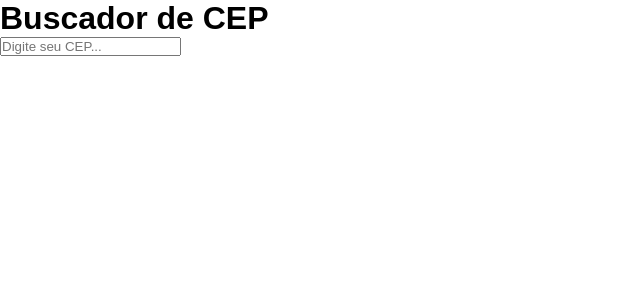
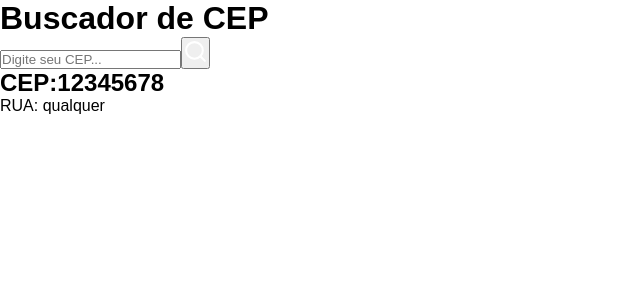
Before and after one commit to barbarassoares/buscaCEP, a React (Create React App) app: page / in a window 1280 px wide. Shown: the top 300 px of the page, without its empty margins (0-640 px from the left). Built offline with nearby package versions, Linux system fonts and the light colour scheme.

Commit message:
Update App.js

```diff
--- a/src/App.js
+++ b/src/App.js
@@ -1,14 +1,29 @@
-
+import { FiSearch } from 'react-icons/fi'
 function App() {
   return (
     <div className="Conteiner">
-      <h1 className="Title"> Buscador de CEP</h1>
+      <h1 className="Title">
+      Buscador de CEP</h1>
 
       <div className="ConteinerInput">
       <input type="text"
       placeholder="Digite seu CEP..."
       />
+
+    <button className="buttonSearch">
+    <FiSearch
+    size={25}
+    color="#FFF"/>
+    </button>
+
       </div>
+
+      <main className="main">
+      <h2>CEP:12345678</h2>
+      <span>RUA: qualquer</span>
+
+      </main>
+
     </div>
   );
 }
```
